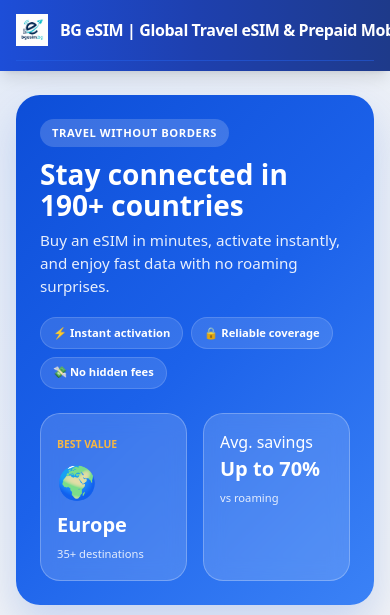
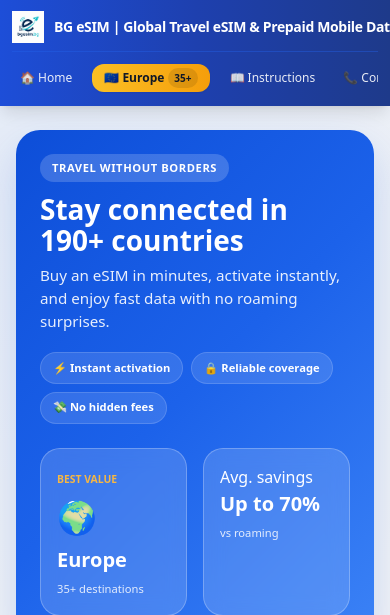
Before and after one commit to VioletaGeorgieva-dev/bgesim, a FastAPI app: page / in a window 390 px wide. Shown: the top 615 px of the page. Run offline with FastAPI, Linux system fonts and the light colour scheme; parts of the project's set-up code (start-up, migrations or seed data) failed here and were passed over; some libraries are stand-ins or nearby versions.

Commit message:
Refactor header for improved mobile navigation
Updated header layout and language switcher for better mobile support.

```diff
--- a/app/templates/index.html
+++ b/app/templates/index.html
@@ -24,84 +24,47 @@
 <body class="bg-gray-100 text-gray-800 font-sans antialiased min-h-screen flex flex-col overflow-x-hidden">
 
 <header class="bg-gradient-to-r from-blue-700 via-blue-800 to-blue-900 text-white shadow-lg sticky top-0 z-50 w-full">
-    <div class="max-w-7xl mx-auto px-4 sm:px-6 lg:px-8 py-2.5">
+    <div class="max-w-7xl mx-auto px-3 sm:px-6 lg:px-8 py-2.5">
 
-        <!-- ГОРЕН РЕД: Лого, Титла и Слоган -->
-        <div class="flex items-center justify-between border-b border-blue-600/50 pb-2.5 gap-4">
-            <a href="/" class="flex items-center gap-3 shrink-0">
+        <!-- ГОРЕН РЕД: Лого и Езици за мобилни -->
+        <div class="flex items-center justify-between pb-2 gap-2">
+            <a href="/" class="flex items-center gap-2.5 shrink-0">
                 <img src="/static/images/logo.png" alt="{{ t.site_title }}" class="h-8 sm:h-10 w-auto object-contain">
                 <div>
-                    <h1 class="text-base sm:text-xl font-extrabold tracking-tight leading-none text-white whitespace-nowrap">{{ t.site_title }}</h1>
+                    <h1 class="text-sm sm:text-xl font-extrabold tracking-tight leading-none text-white whitespace-nowrap">{{ t.site_title }}</h1>
                     <p class="text-[10px] sm:text-xs text-blue-200 opacity-90 mt-0.5 hidden sm:block">{{ t.site_subtitle }}</p>
                 </div>
             </a>
 
-            <!-- Бутон за мобилно меню (показва се само на мобилни устройства) -->
-            <button type="button" onclick="toggleMobileMenu()" class="p-2 rounded-lg text-blue-100 hover:text-white hover:bg-blue-700/50 focus:outline-none xl:hidden ml-auto" aria-label="Toggle Menu">
-                <svg id="menu-icon" class="w-6 h-6" fill="none" stroke="currentColor" viewBox="0 0 24 24">
-                    <path stroke-linecap="round" stroke-linejoin="round" stroke-width="2" d="M4 6h16M4 12h16M4 18h16"></path>
-                </svg>
-            </button>
-        </div>
-
-        <!-- ДОЛЕН РЕД: Навигация, Бутон Партньори и Езици (за Десктоп) -->
-        <div class="hidden xl:flex items-center justify-between pt-2.5">
-            <nav class="flex items-center gap-5 text-sm font-medium">
-                <a href="/" class="text-white/90 hover:text-white transition whitespace-nowrap">🏠 Home</a>
-                <a href="/europe" class="inline-flex items-center gap-1.5 px-3 py-1 rounded-xl bg-gradient-to-r from-amber-400 to-amber-500 hover:from-amber-500 hover:to-amber-600 text-gray-900 font-bold shadow-sm transition whitespace-nowrap">
-                    <span>🇪🇺 Europe</span>
-                    <span class="text-[10px] bg-black/10 px-1.5 py-0.5 rounded-full font-semibold">35+</span>
-                </a>
-                <a href="/instructions" class="text-white/90 hover:text-white transition whitespace-nowrap">📖 {{ t.nav_instructions | default('Инструкции') }}</a>
-                <a href="/contacts" class="text-white/90 hover:text-white transition whitespace-nowrap">📞 {{ t.nav_contacts | default('Контакти') }}</a>
-                <a href="/faq" class="text-white/90 hover:text-white transition whitespace-nowrap">❓ {% if lang == 'bg' %}Въпроси{% else %}FAQ{% endif %}</a>
-                <a href="/partner/login" class="inline-flex items-center gap-1.5 px-3 py-1 rounded-xl bg-gradient-to-r from-yellow-500 to-amber-400 hover:from-yellow-400 hover:to-amber-300 text-gray-900 font-bold shadow-sm transition whitespace-nowrap">
-                    🤝 <span>{{ t.partner_area_btn }}</span>
-                </a>
-            </nav>
-
-            <!-- Езици вдясно на долния ред -->
-            <div class="flex items-center gap-1 border-l border-blue-600/60 pl-4">
+            <!-- Превключвател на езици (винаги видим на телефона горе вдясно) -->
+            <div class="flex items-center gap-1 bg-blue-950/40 p-1 rounded-xl border border-blue-600/40">
                 {% for code, label in supported_langs.items() %}
                 <a href="{{ lang_urls[code] }}"
-                   class="px-2.5 py-1 rounded-lg text-xs font-bold transition whitespace-nowrap
-                   {% if lang == code %}bg-white text-blue-800 shadow-sm{% else %}text-blue-100 hover:bg-blue-700/60{% endif %}">
+                   class="px-2 py-1 rounded-lg text-[10px] sm:text-xs font-extrabold transition whitespace-nowrap
+                   {% if lang == code %}bg-white text-blue-900 shadow-sm{% else %}text-blue-200 hover:text-white{% endif %}">
                     {{ label }}
                 </a>
                 {% endfor %}
             </div>
         </div>
 
-    </div>
-
-    <!-- Мобилно меню -->
-    <div id="mobile-menu" class="hidden xl:hidden bg-blue-900 border-t border-blue-800 px-4 pt-3 pb-6 space-y-3">
-        <div class="flex flex-col gap-2">
-            <a href="/" class="px-3 py-2 rounded-lg text-sm font-medium text-white hover:bg-blue-800">🏠 Home</a>
-            <a href="/europe" class="px-3 py-2 rounded-lg text-sm font-bold text-amber-300 hover:bg-blue-800 flex items-center justify-between">
-                <span>🇪🇺 Europe</span>
-                <span class="text-xs bg-amber-400/20 px-2 py-0.5 rounded-full">35+</span>
-            </a>
-            <a href="/instructions" class="px-3 py-2 rounded-lg text-sm font-medium text-white hover:bg-blue-800">📖 {{ t.nav_instructions | default('Инструкции') }}</a>
-            <a href="/contacts" class="px-3 py-2 rounded-lg text-sm font-medium text-white hover:bg-blue-800">📞 {{ t.nav_contacts | default('Контакти') }}</a>
-            <a href="/faq" class="px-3 py-2 rounded-lg text-sm font-medium text-white hover:bg-blue-800">❓ {% if lang == 'bg' %}Въпроси{% else %}FAQ{% endif %}</a>
-            <a href="/partner/login" class="px-3 py-2 rounded-lg text-sm font-bold text-amber-300 hover:bg-blue-800 flex items-center gap-2">
-                🤝 <span>{{ t.partner_area_btn }}</span>
-            </a>
+        <!-- ДОЛЕН РЕД: Всички навигационни линкове (С хоризонтален скрол на телефон) -->
+        <div class="border-t border-blue-600/40 pt-2 overflow-x-auto">
+            <nav class="flex items-center gap-3 text-xs sm:text-sm font-medium whitespace-nowrap py-1">
+                <a href="/" class="text-white/90 hover:text-white transition px-2 py-1 rounded-lg hover:bg-blue-700/50">🏠 Home</a>
+                <a href="/europe" class="inline-flex items-center gap-1 px-3 py-1 rounded-xl bg-gradient-to-r from-amber-400 to-amber-500 hover:from-amber-500 hover:to-amber-600 text-gray-900 font-bold shadow-sm transition">
+                    <span>🇪🇺 Europe</span>
+                    <span class="text-[10px] bg-black/10 px-1.5 py-0.5 rounded-full font-semibold">35+</span>
+                </a>
+                <a href="/instructions" class="text-white/90 hover:text-white transition px-2 py-1 rounded-lg hover:bg-blue-700/50">📖 {{ t.nav_instructions | default('Инструкции') }}</a>
+                <a href="/contacts" class="text-white/90 hover:text-white transition px-2 py-1 rounded-lg hover:bg-blue-700/50">📞 {{ t.nav_contacts | default('Контакти') }}</a>
+                <a href="/faq" class="text-white/90 hover:text-white transition px-2 py-1 rounded-lg hover:bg-blue-700/50">❓ {% if lang == 'bg' %}Въпроси{% else %}FAQ{% endif %}</a>
+                <a href="/partner/login" class="inline-flex items-center gap-1.5 px-3 py-1 rounded-xl bg-gradient-to-r from-yellow-500 to-amber-400 hover:from-yellow-400 hover:to-amber-300 text-gray-900 font-bold shadow-sm transition">
+                    🤝 <span>{{ t.partner_area_btn }}</span>
+                </a>
+            </nav>
         </div>
 
-        <div class="pt-3 border-t border-blue-800">
-            <p class="text-xs text-blue-300 font-semibold mb-2 px-3">Изберете език / Language:</p>
-            <div class="flex flex-wrap gap-1.5 px-3">
-                {% for code, label in supported_langs.items() %}
-                <a href="{{ lang_urls[code] }}"
-                   class="px-3 py-1.5 rounded-lg text-xs font-bold transition
-                   {% if lang == code %}bg-white text-blue-900{% else %}bg-blue-800 text-blue-100 hover:bg-blue-700{% endif %}">
-                    {{ label }}
-                </a>
-                {% endfor %}
-            </div>
-        </div>
     </div>
 </header>
 
```
